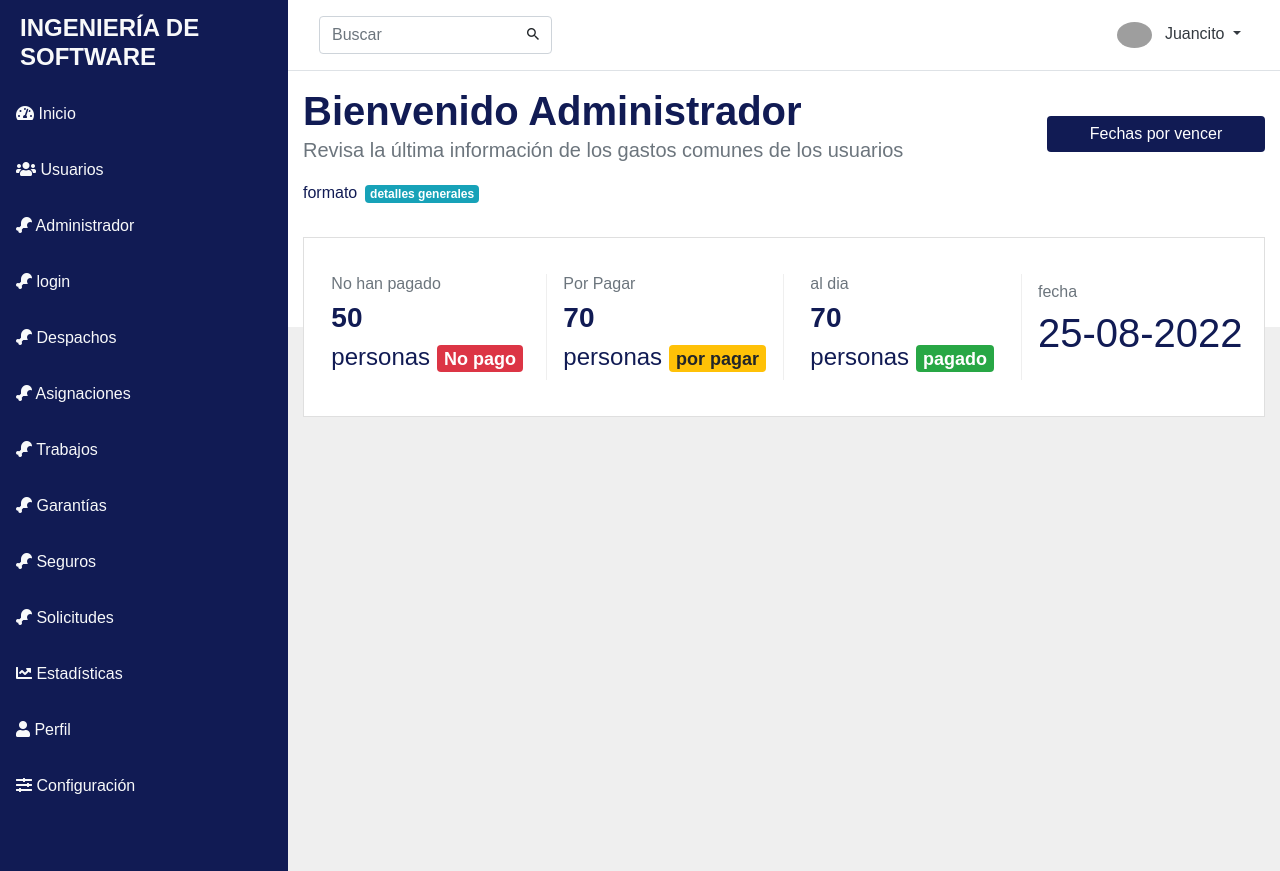
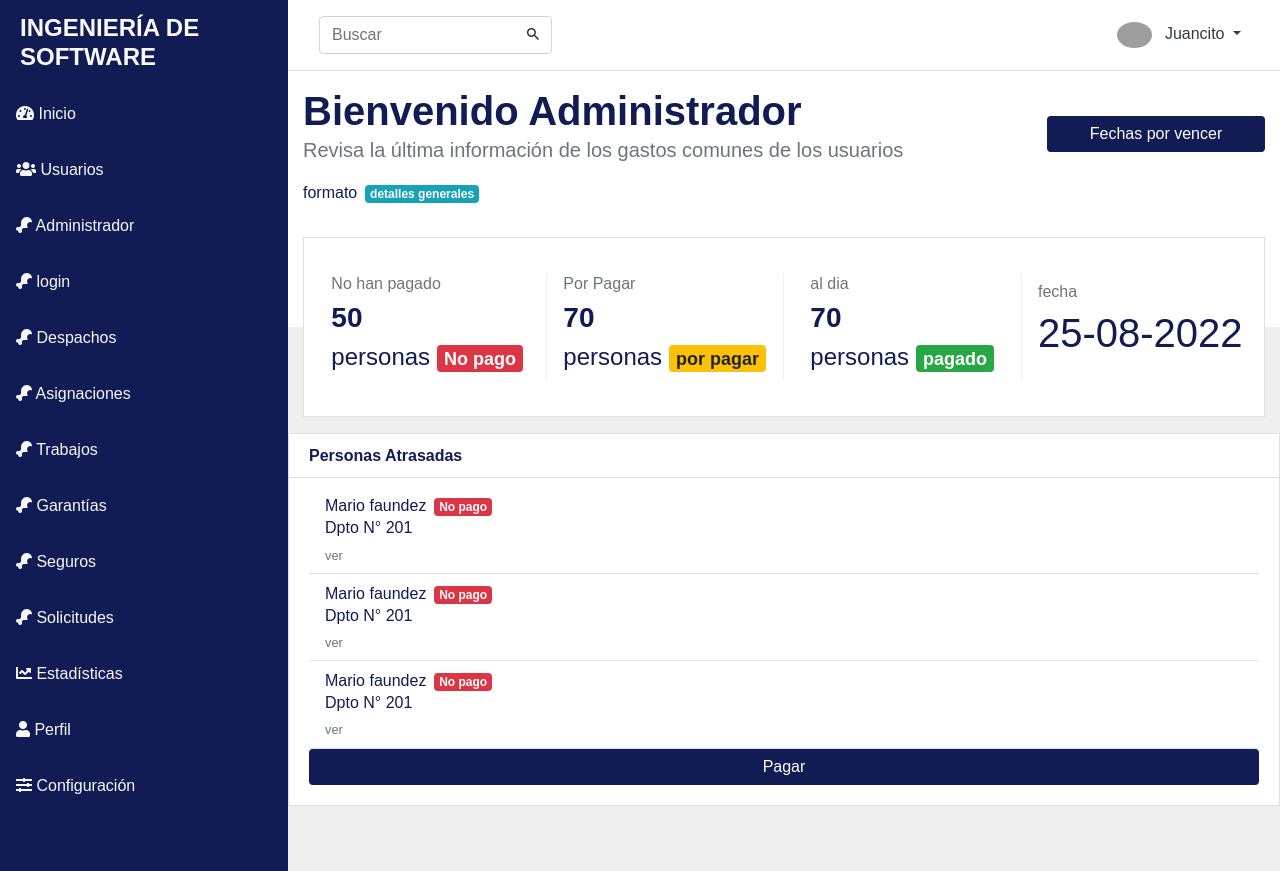
Before and after one commit to nicoloSP97/IS_grupo6, a PHP site: page /administrador.php in a window 1280 px wide. Run offline with PHP 8.4, Linux system fonts and the light colour scheme; some libraries are stand-ins or nearby versions; some web fonts are replaced; grey boxes are pictures that could not be loaded.

Commit message:
avamce de panel de administrador

```diff
--- a/partes/administrador.php
+++ b/partes/administrador.php
@@ -86,6 +86,56 @@
 
               </section>
 
+
+              <!-- personas no pago-->
+              <div class="card rounded-0">
+                                <div class="card-header bg-light">
+                                    <h6 class="font-weight-bold mb-0">Personas Atrasadas</h6>
+                                </div>
+                                <div class="card-body pt-2">
+
+                                <div class="d-flex border-bottom py-2">
+                                        <div class="d-flex mr-3">
+
+                                        </div>
+                                        <div class="align-self-center">
+                                        <h6 class="d-inline-block mb-0">Mario faundez</h6><span class="badge badge-danger ml-2">No pago</span>
+                                        <h6>Dpto N° 201</h6>
+                                          <small class="d-block text-muted">ver</small>
+                                        </div>
+                                    </div>
+
+                                    <div class="d-flex border-bottom py-2">
+                                        <div class="d-flex mr-3">
+
+                                        </div>
+                                        <div class="align-self-center">
+                                        <h6 class="d-inline-block mb-0">Mario faundez</h6><span class="badge badge-danger ml-2">No pago</span>
+                                        <h6>Dpto N° 201</h6>
+                                          <small class="d-block text-muted">ver</small>
+                                        </div>
+                                    </div>
+
+                                <!--usuario-->
+                                    <div class="d-flex border-bottom py-2">
+                                        <div class="d-flex mr-3">
+
+                                        </div>
+                                        <div class="align-self-center">
+                                        <h6 class="d-inline-block mb-0">Mario faundez</h6><span class="badge badge-danger ml-2">No pago</span>
+                                        <h6>Dpto N° 201</h6>
+                                          <small class="d-block text-muted">ver</small>
+                                        </div>
+                                    </div>
+
+
+                                    <!--usuario-->
+
+                                    <button class="btn btn-primary w-100">Pagar</button>
+                                </div>
+                            </div>
+
+
             </div>
 
         </div>
```
